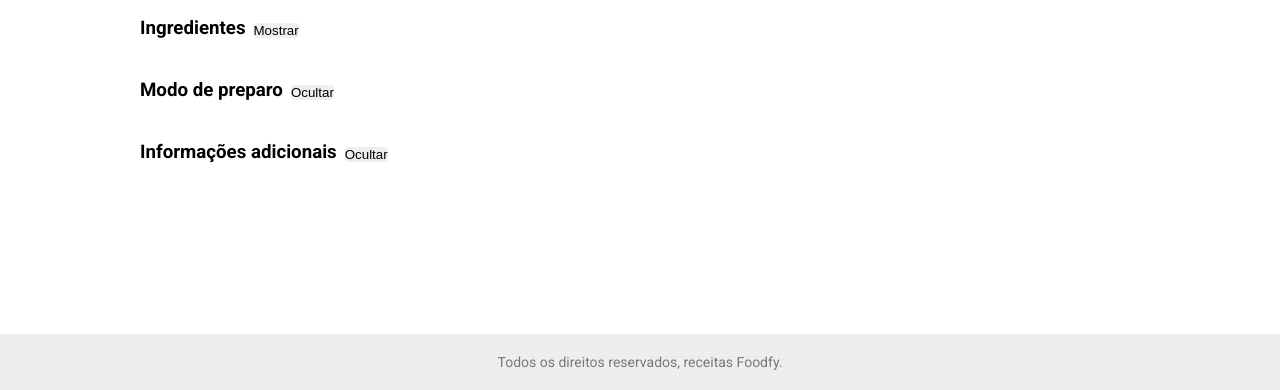
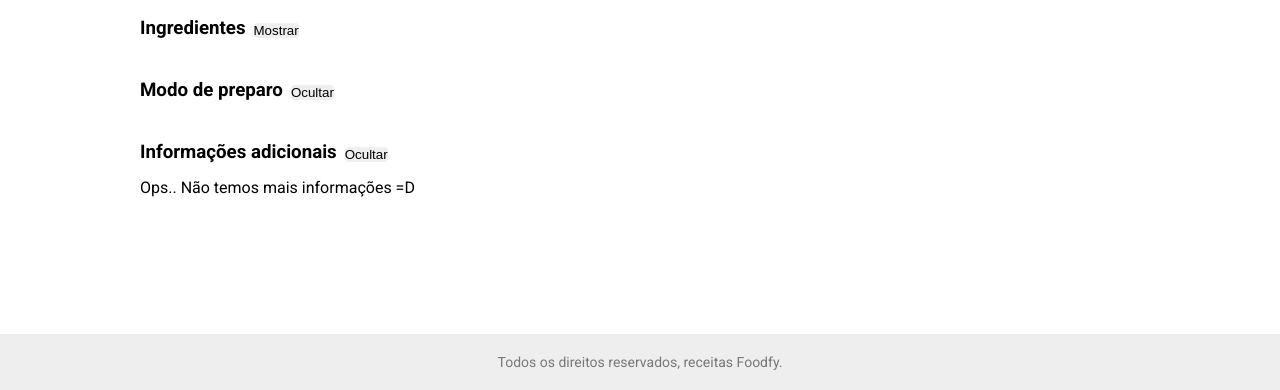
Before and after one commit to AguiarIsaac/foodfy, a website: page src/description.njk in a window 1280 px wide. Shown: the part 410-800 px from the top of the page. Drawn offline with nearby package versions, Linux system fonts and the light colour scheme; files that its build step writes are made by us from their sources.

Commit message:
If condition

```diff
--- a/src/description.njk
+++ b/src/description.njk
@@ -56,7 +56,11 @@
                 </div>
 
                 <div class="list_info">
-                    <p>{{item.information}}</p>
+                    {% if item.information %}
+                        <p>{{item.information}}</p>
+                    {% else %}
+                        <p>Ops.. Não temos mais informações =D</p>
+                    {% endif %}
                 </div>
             </div>
         </div>
```
